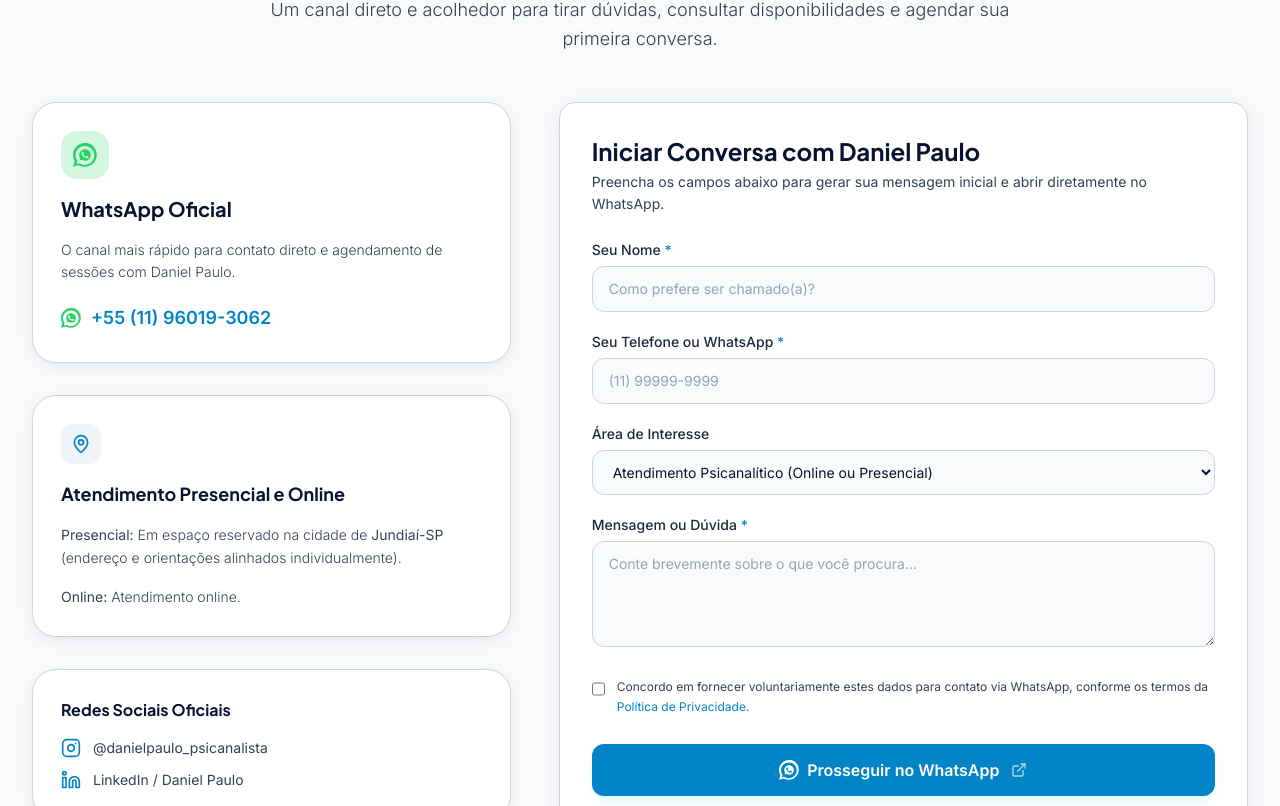
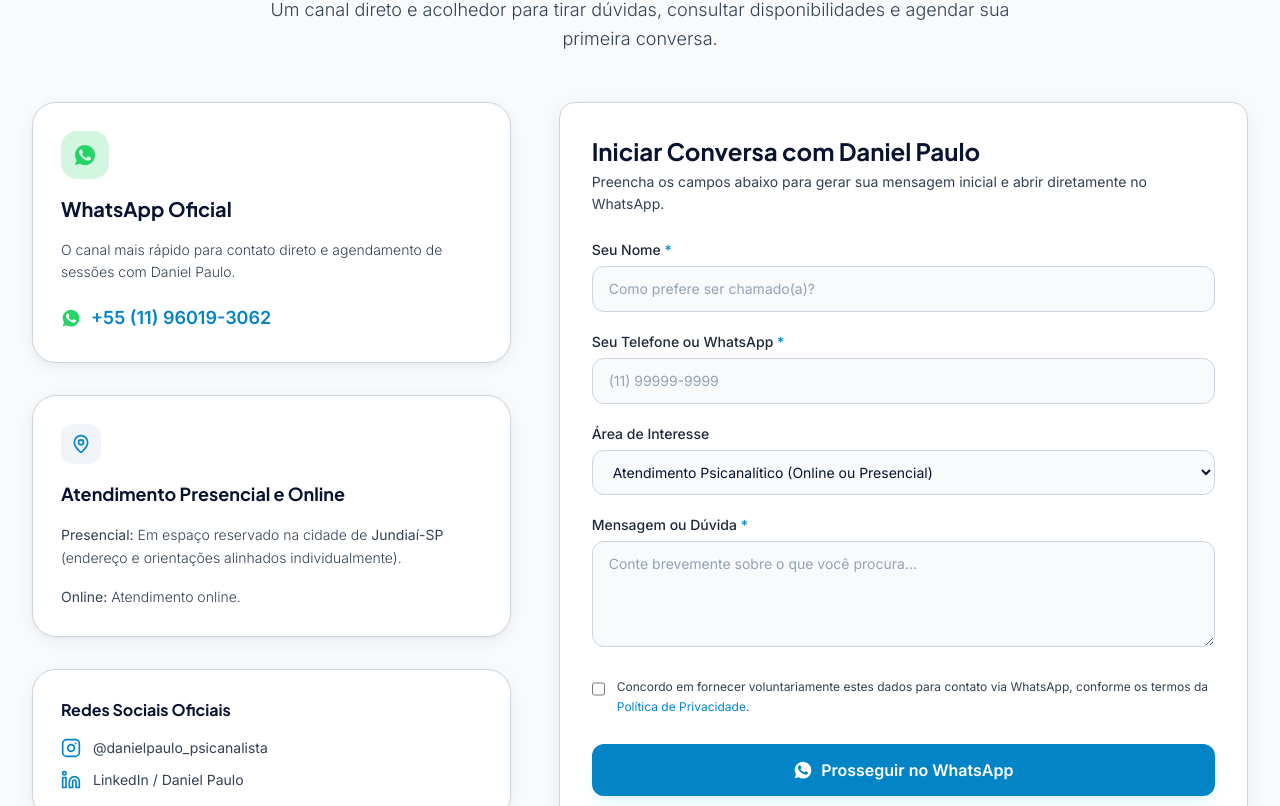
Before and after one commit to elosites-web/Daniel-Paulo, a React (Vite) app: page /contato in a window 1280 px wide. Shown: the part 314-1120 px from the top of the page. Built offline with nearby package versions, Linux system fonts and the light colour scheme.

Commit message:
refactor(ui): update WhatsApp icon and button design
- Replace WhatsAppIcon SVG with a cleaner silhouette version
- Update ContactForm button to include animated icon during redirect
- Remove redundant ExternalLink icon from primary action button

```diff
--- a/src/components/forms/ContactForm.tsx
+++ b/src/components/forms/ContactForm.tsx
@@ -1,7 +1,7 @@
 import React, { useState } from 'react';
 import { Link } from 'react-router-dom';
 import { siteConfig } from '../../config/siteConfig';
-import { CheckCircle, AlertCircle, ExternalLink } from 'lucide-react';
+import { CheckCircle, AlertCircle } from 'lucide-react';
 import { WhatsAppIcon } from '../ui/WhatsAppIcon';
 
 interface FormData {
@@ -234,12 +234,14 @@ export const ContactForm: React.FC = () => {
             className="w-full py-3.5 px-6 rounded-xl font-bold bg-[#4FD6F4] text-[#081331] hover:bg-[#36c5e5] transition-all flex items-center justify-center gap-2 shadow-lg shadow-[#4FD6F4]/15 focus:outline-none focus:ring-2 focus:ring-offset-2 focus:ring-[#4FD6F4] focus:ring-offset-[#081331]"
           >
             {isRedirecting ? (
-              <span>Abrindo o WhatsApp...</span>
+              <span className="inline-flex items-center gap-2">
+                <WhatsAppIcon className="w-5 h-5 animate-pulse" />
+                <span>Abrindo o WhatsApp...</span>
+              </span>
             ) : (
               <>
                 <WhatsAppIcon className="w-5 h-5" />
                 <span>Prosseguir no WhatsApp</span>
-                <ExternalLink className="w-4 h-4 ml-1 opacity-70" />
               </>
             )}
           </button>
--- a/src/components/ui/WhatsAppIcon.tsx
+++ b/src/components/ui/WhatsAppIcon.tsx
@@ -6,7 +6,7 @@ interface WhatsAppIconProps {
 }
 
 /**
- * Logotipo oficial do WhatsApp em formato SVG vetorial,
+ * Logotipo oficial do WhatsApp em formato SVG vetorial limpo (silhueta única oficial sem balão duplo),
  * estilizado dinamicamente via currentColor para respeitar a identidade visual de cada botão e tema.
  */
 export const WhatsAppIcon: React.FC<WhatsAppIconProps> = ({
@@ -20,6 +20,10 @@ export const WhatsAppIcon: React.FC<WhatsAppIconProps> = ({
     aria-hidden={ariaHidden}
     xmlns="http://www.w3.org/2000/svg"
   >
-    <path d="M12.031 6.172c-3.181 0-5.767 2.586-5.768 5.766-.001 1.298.38 2.27 1.019 3.287l-.582 2.128 2.182-.573c.978.58 1.911.928 3.145.929 3.178 0 5.767-2.587 5.768-5.766.001-3.187-2.575-5.77-5.764-5.771zm3.392 8.244c-.144.405-.837.774-1.17.824-.299.045-.677.063-1.092-.069-.252-.08-.575-.187-.988-.365-1.739-.751-2.874-2.502-2.961-2.617-.087-.116-.708-.94-.708-1.793s.448-1.273.607-1.446c.159-.173.346-.217.462-.217l.332.006c.106.005.249-.04.39.298.144.347.491 1.2.534 1.287.043.087.072.188.014.304-.058.116-.087.188-.173.289l-.26.304c-.087.086-.177.18-.076.354.101.174.449.741.964 1.201.662.591 1.221.774 1.394.86s.275.072.376-.043c.101-.116.433-.506.549-.68.116-.173.231-.145.39-.087s1.011.477 1.184.564.289.13.332.202c.045.072.045.419-.099.824zm-3.423-14.416c-6.627 0-12 5.373-12 12 0 2.159.579 4.181 1.594 5.928l-1.594 5.828 5.986-1.569c1.704.945 3.666 1.488 5.76 1.488 6.627 0 12-5.373 12-12s-5.373-12-12-12zm0 21.905c-1.848 0-3.568-.549-5.01-1.492l-.358-.233-3.056.801.817-2.981-.257-.394c-1.041-1.503-1.636-3.324-1.636-5.267 0-5.184 4.216-9.4 9.4-9.4s9.4 4.216 9.4 9.4c0 5.185-4.216 9.4-9.4 9.4z" />
+    <path
+      fillRule="evenodd"
+      clipRule="evenodd"
+      d="M12.012 2c-5.506 0-9.989 4.478-9.99 9.984a9.96 9.96 0 001.533 5.305L2 22l4.832-1.267a9.982 9.982 0 005.18 1.436h.005c5.505 0 9.988-4.478 9.989-9.985 0-2.669-1.039-5.176-2.927-7.062A9.92 9.92 0 0012.012 2zm5.46 12.382c-.297-.149-1.758-.867-2.03-.967-.273-.099-.471-.148-.67.15-.197.297-.767.966-.94 1.164-.173.199-.347.223-.644.075-.297-.15-1.255-.463-2.39-1.475-.883-.788-1.48-1.761-1.653-2.059-.173-.297-.018-.458.13-.606.134-.133.298-.347.446-.52.149-.174.198-.298.298-.497.099-.198.05-.371-.025-.52-.075-.149-.669-1.612-.916-2.207-.242-.579-.487-.5-.669-.51-.173-.008-.371-.01-.57-.01-.198 0-.52.074-.792.372-.272.297-1.04 1.016-1.04 2.479 0 1.462 1.065 2.875 1.213 3.074.149.198 2.096 3.2 5.077 4.487.709.306 1.262.489 1.694.625.712.227 1.36.195 1.871.118.571-.085 1.758-.719 2.006-1.413.248-.694.248-1.289.173-1.413-.074-.124-.272-.198-.57-.347"
+    />
   </svg>
 );
```
